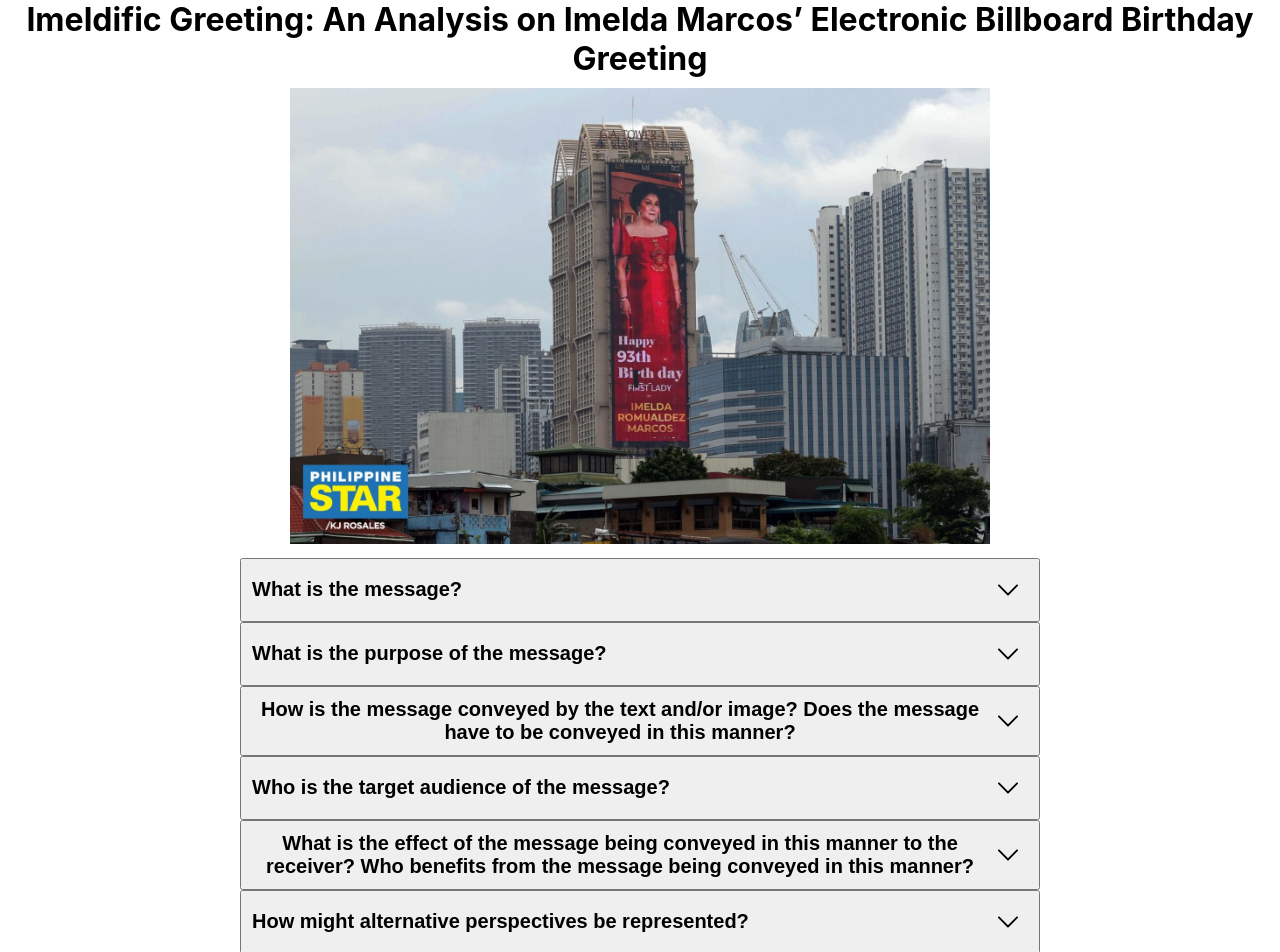
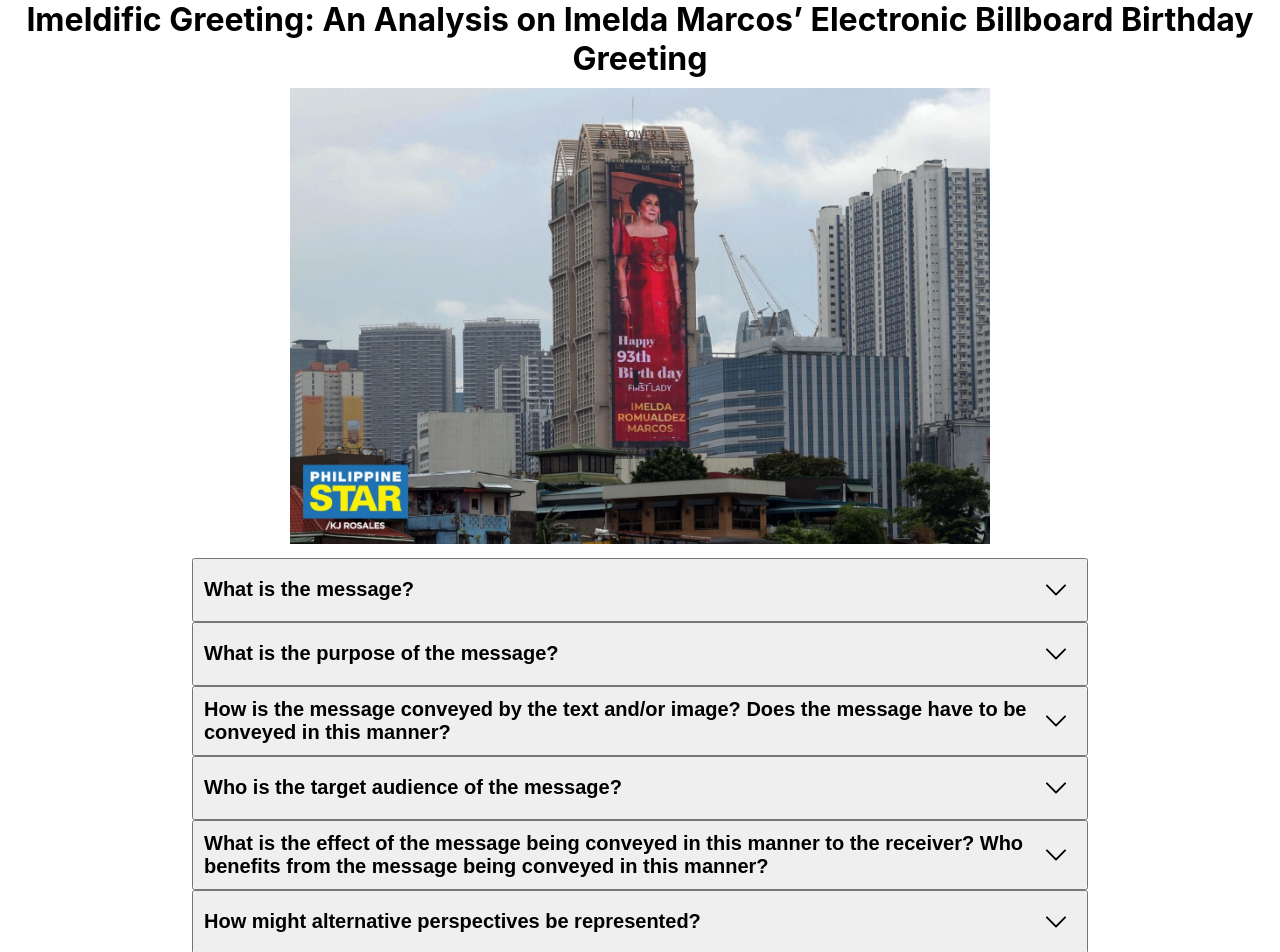
Before and after one commit to waleedlugod/Imeldific-Greeting, a React (Create React App) app: page / in a window 1280 px wide. Shown: the top 952 px of the page. Built offline with nearby package versions, Linux system fonts and the light colour scheme.

Commit message:
text aligned to left in button

```diff
--- a/src/App.css
+++ b/src/App.css
@@ -9,6 +9,7 @@ button {
 	flex-direction: row;
 	justify-content: space-between;
 	align-items: center;
+	text-align: left;
 
 	padding: 10px;
 }
@@ -37,8 +38,7 @@ svg {
 .main {
 	display: flex;
 	flex-direction: column;
-	width: 800px;
-	text-align: start;
+	margin-inline: 15%;
 }
 .footer {
 	margin-top: auto;
```
